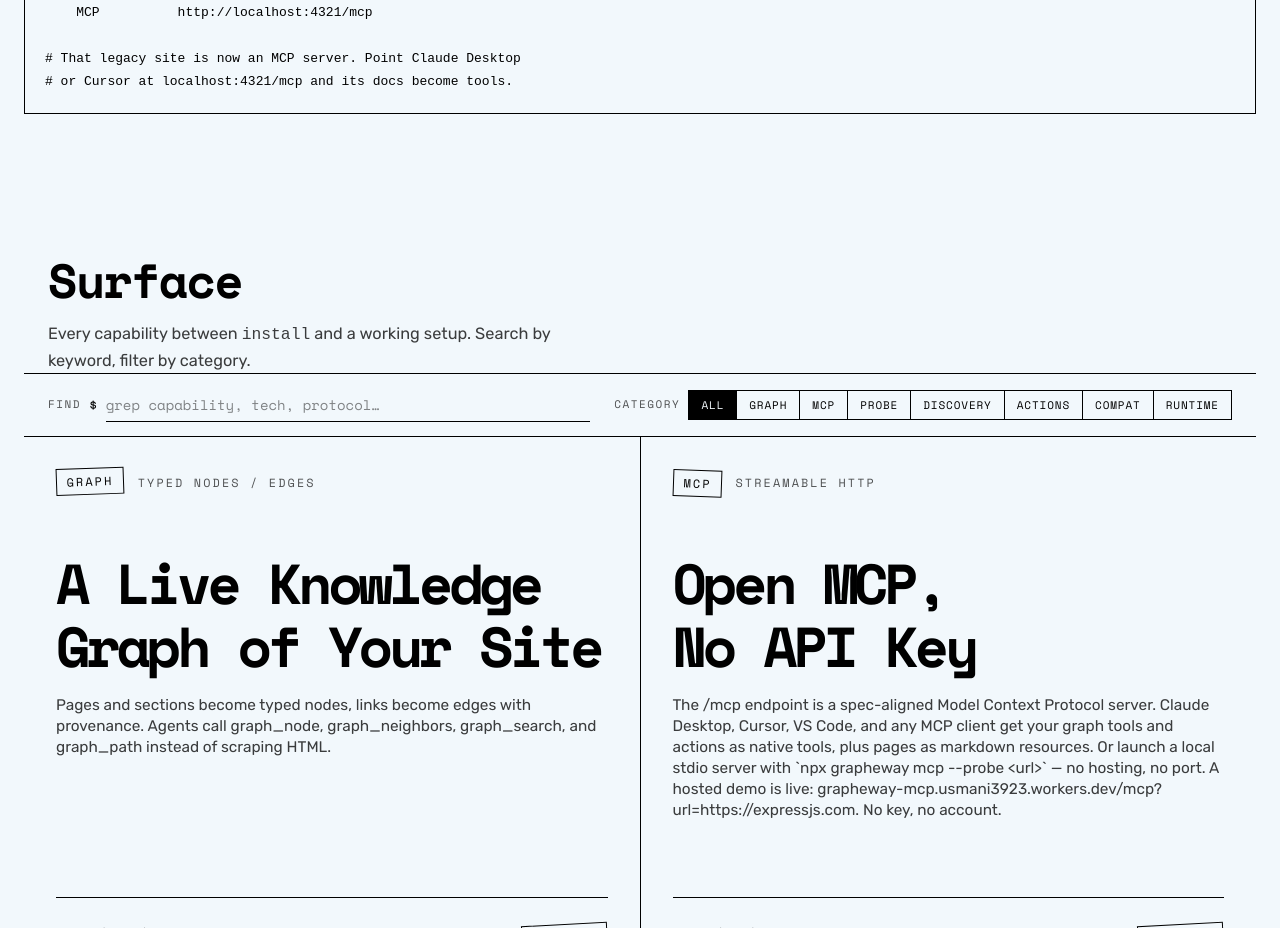
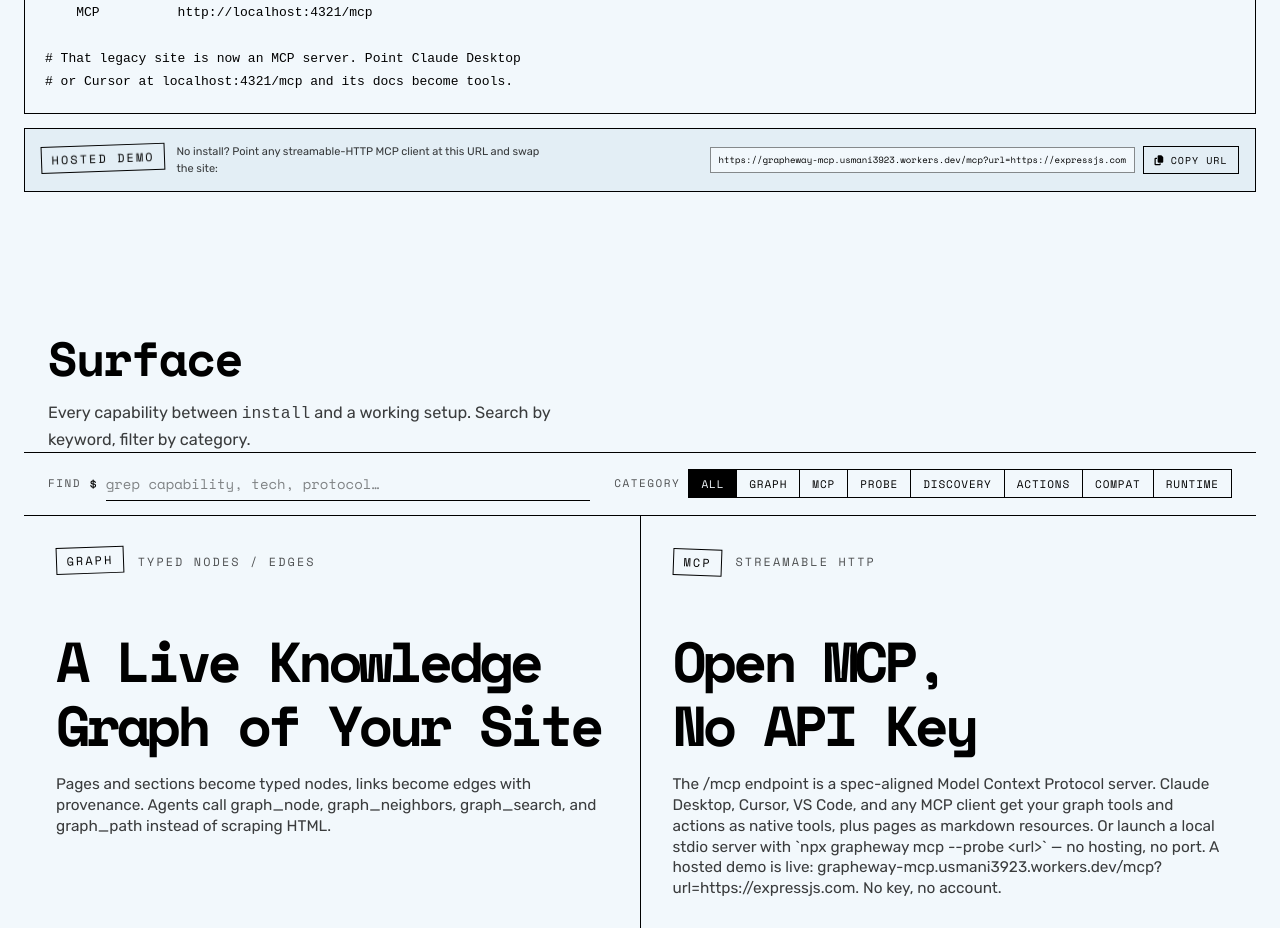
Before and after one commit to 6yte96/grapheway, a Next.js app in the folder website/: page /grapheway/ in a window 1280 px wide. Shown: the part 1580-2508 px from the top of the page. Built offline with nearby package versions, Linux system fonts and the light colour scheme; no server answers.

Commit message:
feat: surface the hosted zero-install MCP demo on the landing page

```diff
--- a/website/project.config.ts
+++ b/website/project.config.ts
@@ -55,6 +55,7 @@ export interface ProjectConfig {
     title: string;
     filename: string;
     language: string;
+    hostedDemo: { label: string; text: string; url: string };
     tabs: { id: string; label: string; filename: string; code: string }[];
   };
   benchmarks: {
@@ -279,6 +280,11 @@ export const PROJECT_CONFIG: ProjectConfig = {
     title: "One Probe, a Whole Agent Surface",
     filename: "probe.sh",
     language: "shell",
+    hostedDemo: {
+      label: "HOSTED DEMO",
+      text: "No install? Point any streamable-HTTP MCP client at this URL and swap the site:",
+      url: "https://grapheway-mcp.usmani3923.workers.dev/mcp?url=https://expressjs.com",
+    },
     tabs: [
       {
         id: "probe",
--- a/website/src/components/Playground.tsx
+++ b/website/src/components/Playground.tsx
@@ -7,6 +7,7 @@ export function Playground() {
   const { codePlayground } = PROJECT_CONFIG;
   const [activeTabId, setActiveTabId] = useState(codePlayground.tabs[0].id);
   const [copied, setCopied] = useState(false);
+  const [hostedCopied, setHostedCopied] = useState(false);
 
   const currentTab =
     codePlayground.tabs.find((t) => t.id === activeTabId) ||
@@ -17,6 +18,14 @@ export function Playground() {
       await navigator.clipboard.writeText(currentTab.code);
       setCopied(true);
       setTimeout(() => setCopied(false), 2000);
+    } catch {}
+  };
+
+  const handleHostedCopy = async () => {
+    try {
+      await navigator.clipboard.writeText(codePlayground.hostedDemo.url);
+      setHostedCopied(true);
+      setTimeout(() => setHostedCopied(false), 2000);
     } catch {}
   };
 
@@ -77,6 +86,25 @@ export function Playground() {
             <code>{currentTab.code}</code>
           </pre>
         </div>
+
+        <div className="hosted-demo-callout">
+          <div className="hosted-demo-copy">
+            <span className="postcard-tag boxed tilt-up">{codePlayground.hostedDemo.label}</span>
+            <p>{codePlayground.hostedDemo.text}</p>
+          </div>
+          <div className="hosted-demo-url">
+            <code>{codePlayground.hostedDemo.url}</code>
+            <button
+              type="button"
+              onClick={handleHostedCopy}
+              className={`copy-btn ${hostedCopied ? "copied" : ""}`}
+              title="Copy hosted MCP URL"
+            >
+              <i className={`fas ${hostedCopied ? "fa-check" : "fa-copy"}`}></i>
+              <span>{hostedCopied ? "Copied" : "Copy URL"}</span>
+            </button>
+          </div>
+        </div>
       </div>
     </section>
   );
```
Also changed, not shown: website/src/app/globals.css.
